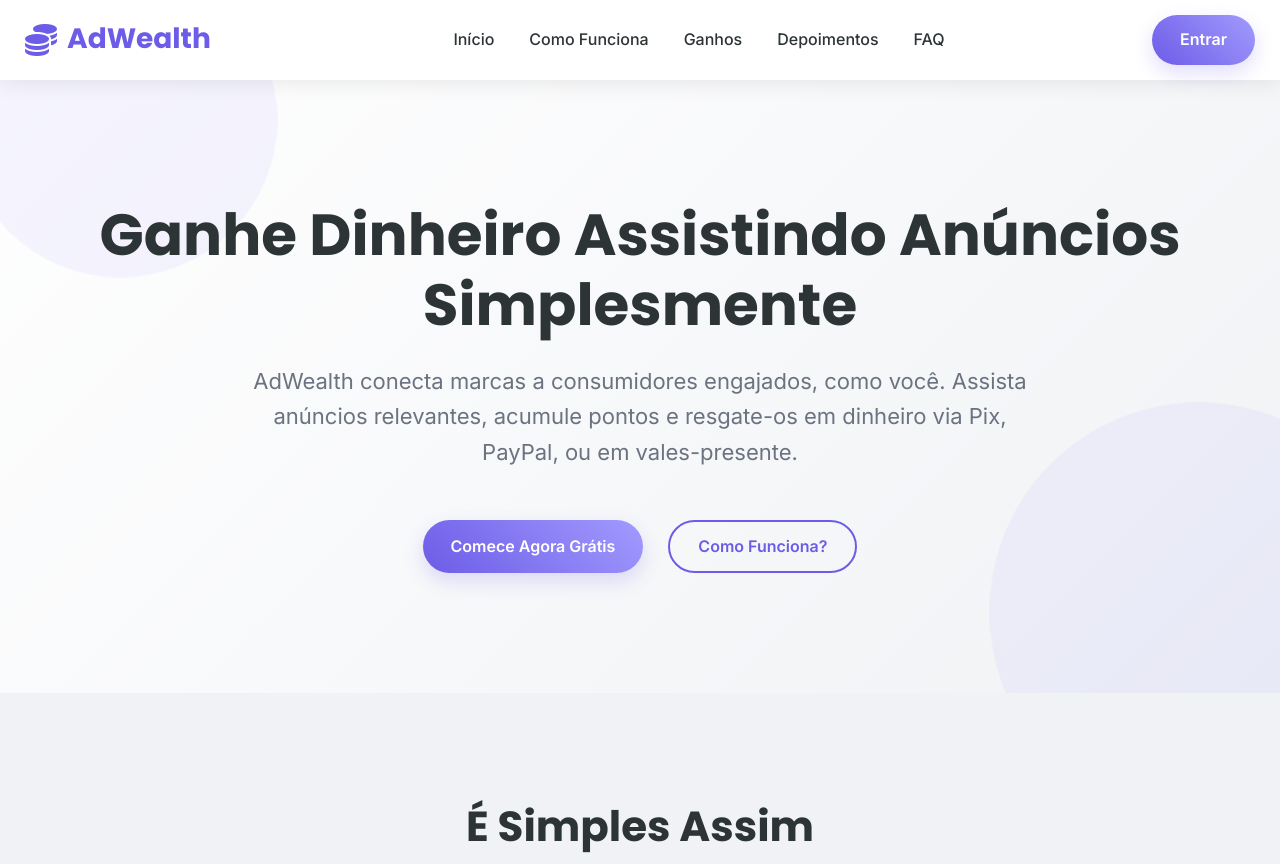
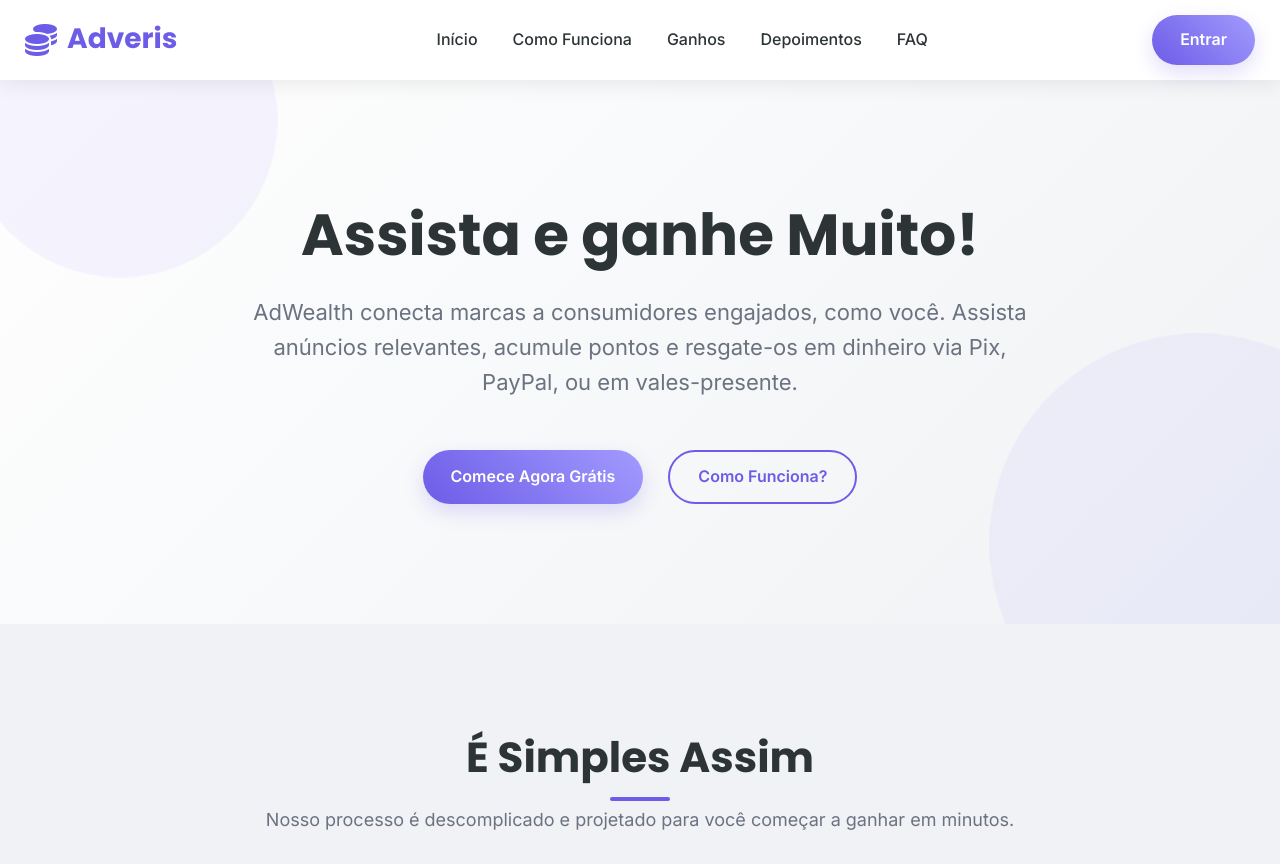
Before and after one commit to kazin53/Siteanuncio, a plain HTML site: page index.html in a window 1280 px wide. Shown: the top 864 px of the page. Drawn offline with Linux system fonts and the light colour scheme; no server answers.

Commit message:
Update index.html

```diff
--- a/index.html
+++ b/index.html
@@ -3,7 +3,7 @@
 <head>
     <meta charset="UTF-8">
     <meta name="viewport" content="width=device-width, initial-scale=1.0">
-    <title>AdWealth - Ganhe Dinheiro Assistindo Anúncios</title>
+    <title>Adveris - Ganhe Dinheiro Assistindo Anúncios</title>
     <link href="https://fonts.googleapis.com/css2?family=Inter:wght@300;400;500;600;700&family=Poppins:wght@600;700&display=swap" rel="stylesheet">
     <link rel="stylesheet" href="https://cdnjs.cloudflare.com/ajax/libs/font-awesome/6.0.0-beta3/css/all.min.css">
     <style>
@@ -934,7 +934,7 @@
             <nav>
                 <a href="#hero" class="logo">
                     <i class="fas fa-coins"></i>
-                    <span>AdWealth</span>
+                    <span>Adveris</span>
                 </a>
                 <ul class="nav-links">
                     <li><a href="#hero">Início</a></li>
@@ -950,7 +950,7 @@
 
     <section class="hero" id="hero">
         <div class="container">
-            <h1>Ganhe Dinheiro Assistindo Anúncios Simplesmente</h1>
+            <h1>Assista e ganhe Muito!</h1>
             <p>AdWealth conecta marcas a consumidores engajados, como você. Assista anúncios relevantes, acumule pontos e resgate-os em dinheiro via Pix, PayPal, ou em vales-presente.</p>
             <div class="hero-btns">
                 <a href="#" class="btn btn-primary" id="start-earning-btn">Comece Agora Grátis</a>
@@ -1112,7 +1112,7 @@
                         <i class="fas fa-chevron-down"></i>
                     </div>
                     <div class="faq-answer">
-                        <p>Sim! A AdWealth é otimizada para funcionar perfeitamente em smartphones, tablets e computadores, permitindo que você ganhe de onde estiver.</p>
+                        <p>Sim! A Advaris é otimizada para funcionar perfeitamente em smartphones, tablets e computadores, permitindo que você ganhe de onde estiver.</p>
                     </div>
                 </div>
             </div>
@@ -1125,7 +1125,7 @@
                 <div class="footer-column">
                     <a href="#hero" class="logo">
                         <i class="fas fa-coins"></i>
-                        <span>AdWealth</span>
+                        <span>Advaris</span>
                     </a>
                     <p>Sua plataforma para transformar tempo em dinheiro, conectando marcas a consumidores de forma inteligente e recompensadora.</p>
                     <div class="social-links">
```
